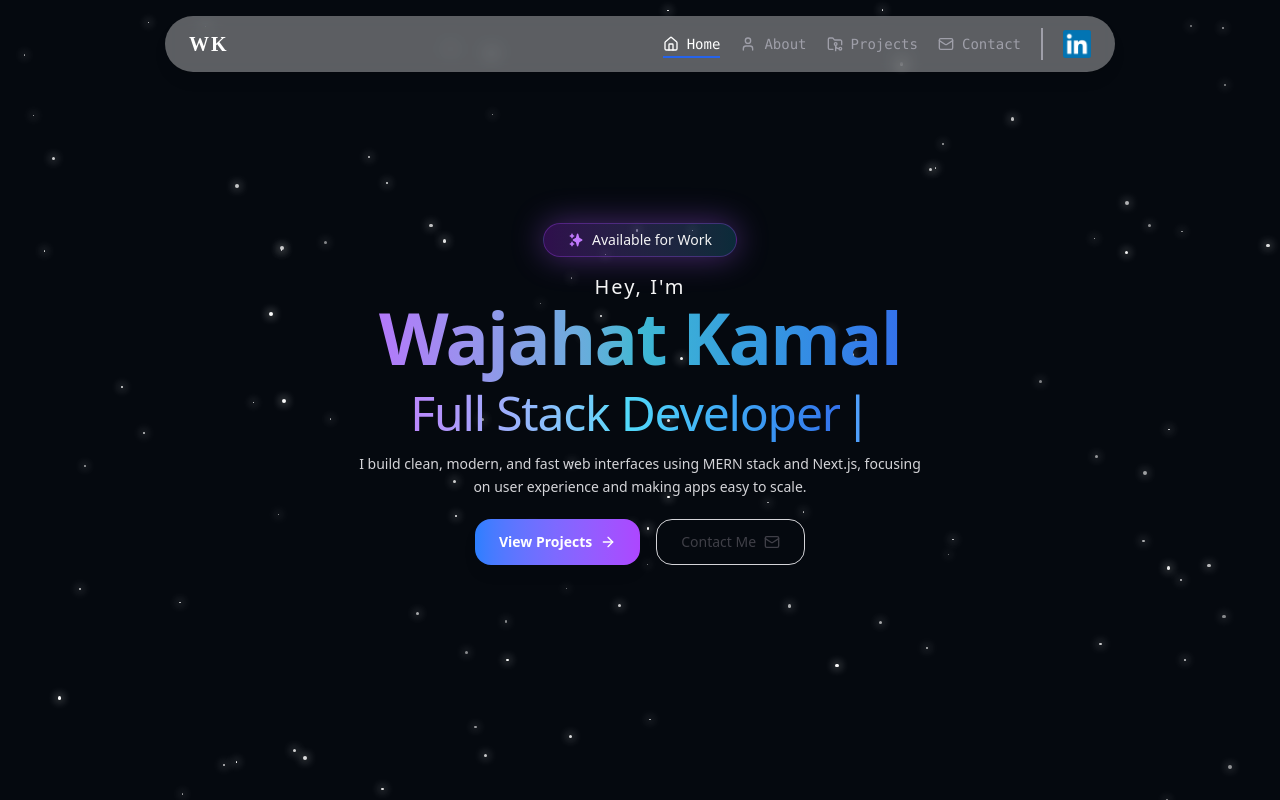
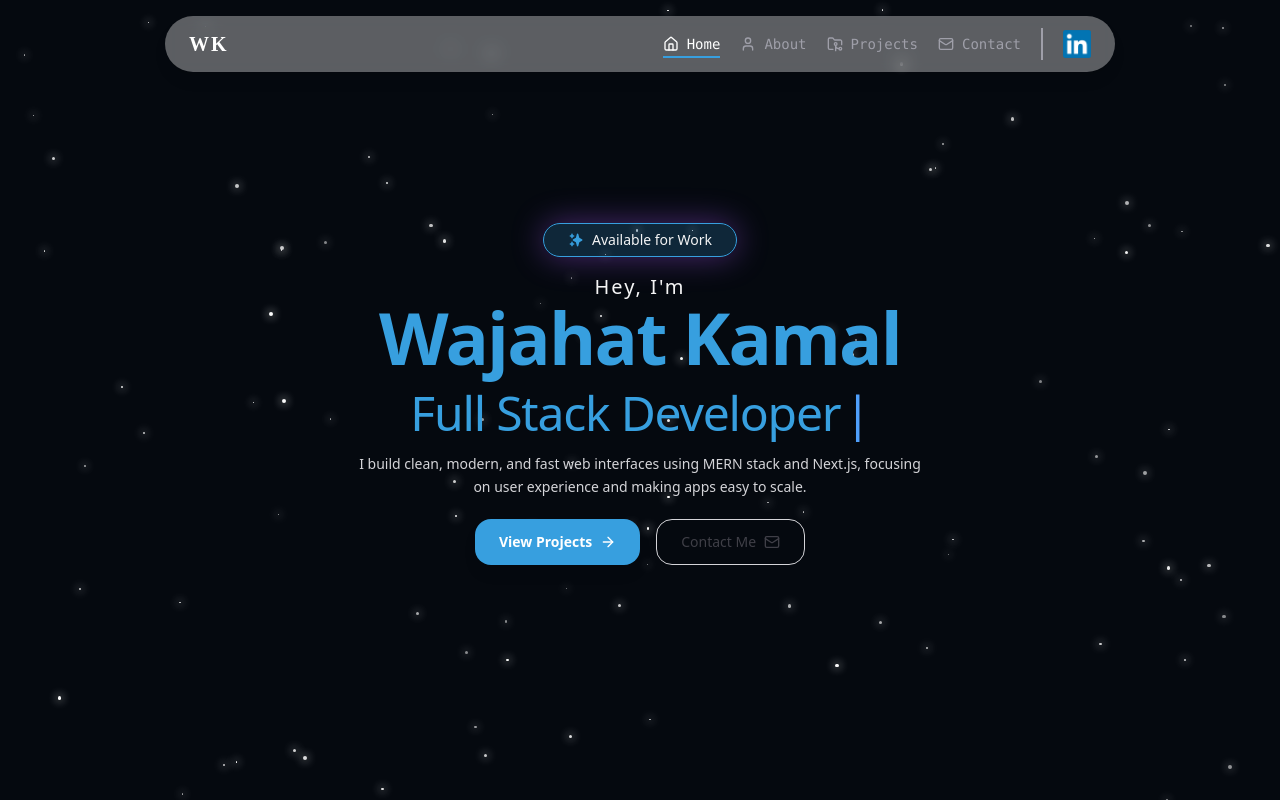
Before and after one commit to wajahat-kamal/Dev-Portfolio, a React (Vite) app: page / in a window 1280 px wide. Shown: the top 800 px of the page. Built offline with nearby package versions, Linux system fonts and the light colour scheme.

Commit message:
Update color scheme: change primary color in index.css and apply it across components for consistent styling.

```diff
--- a/src/components/HeroSection.jsx
+++ b/src/components/HeroSection.jsx
@@ -18,7 +18,7 @@ export default function HeroSection() {
       <div className="mx-auto mt-15 max-w-6xl px-6 text-center">
         {/* Availability badge */}
         <span
-          className="inline-flex items-center rounded-full border border-purple-500/30 bg-gradient-to-r from-purple-900/50 to-cyan-900/50 px-6 py-1.5 text-sm text-zinc-100"
+          className="inline-flex items-center rounded-full border border-(--color-primary) bg-(--color-primary)/20 px-6 py-1.5 text-sm text-zinc-100"
           style={{
             boxShadow: "0 0 32px rgba(168, 85, 247, 0.42)",
           }}
@@ -26,7 +26,7 @@ export default function HeroSection() {
           viewBox="0 0 20 20"
           fill="currentColor"
           aria-hidden="true"
-          className="mr-2 h-4 w-4 text-purple-400"
+          className="mr-2 h-4 w-4 text-(--color-primary)"
         >
             <path
               fillRule="evenodd"
@@ -54,7 +54,7 @@ export default function HeroSection() {
           className="text-4xl font-bold tracking-tight sm:text-7xl"
         >
           <span
-            className="bg-gradient-to-r from-[#b379fa] via-[#3fb8d3] to-[#3471EB] bg-clip-text text-transparent"
+            className="bg-(--color-primary) bg-clip-text text-transparent"
           >
             Wajahat Kamal
           </span>
@@ -104,7 +104,7 @@ export default function HeroSection() {
           {/* Primary CTA */}
           <a
             href="#projects"
-            className="group relative inline-flex items-center gap-2 rounded-2xl bg-gradient-to-r from-blue-500 to-purple-500
+            className="group relative inline-flex items-center gap-2 rounded-2xl bg-(--color-primary)
                px-6 py-3 text-sm font-semibold text-white shadow-lg transition-transform duration-300
                hover:scale-105 hover:shadow-xl focus:outline-none focus:ring-2 focus:ring-blue-400 focus:ring-offset-2"
           >
--- a/src/components/Navbar.jsx
+++ b/src/components/Navbar.jsx
@@ -80,7 +80,7 @@ const Navbar = () => {
             })}
             <div className=" w-0.5 h-8 bg-zinc-400" />
             <div className="flex justify-center items-center flex-row gap-2">
-              <a href="https://linkedin.com/in/wajahat-kamal/" target="_blank">
+              <a href="https://linkedin.com/in/wajahat-kamal/" target="_blank" className="hover:scale-105">
                 <img src={linkedinLogo} className="w-7 h-7 text-zinc-400 hover:text-white transition-colors duration-300 cursor-pointer" />
               </a>
             </div>
--- a/src/components/TypingEffect.jsx
+++ b/src/components/TypingEffect.jsx
@@ -171,7 +171,7 @@ const TypingEffect = ({
       className: `inline-block whitespace-pre-wrap tracking-tight ${className}`,
       ...props,
     },
-    <span className="bg-gradient-to-r from-[#BB86FC] via-[#53DAFA] to-[#3471EB] bg-clip-text text-transparent">
+    <span className="text-(--color-primary)">
       {displayedText}
     </span>,
     showCursor && (
--- a/src/index.css
+++ b/src/index.css
@@ -1,7 +1,7 @@
 @import "tailwindcss";
 
 @theme {
-  --color-primary: #2563eb;
+  --color-primary: #379FDF;
 }
 
 @utility star {
```
